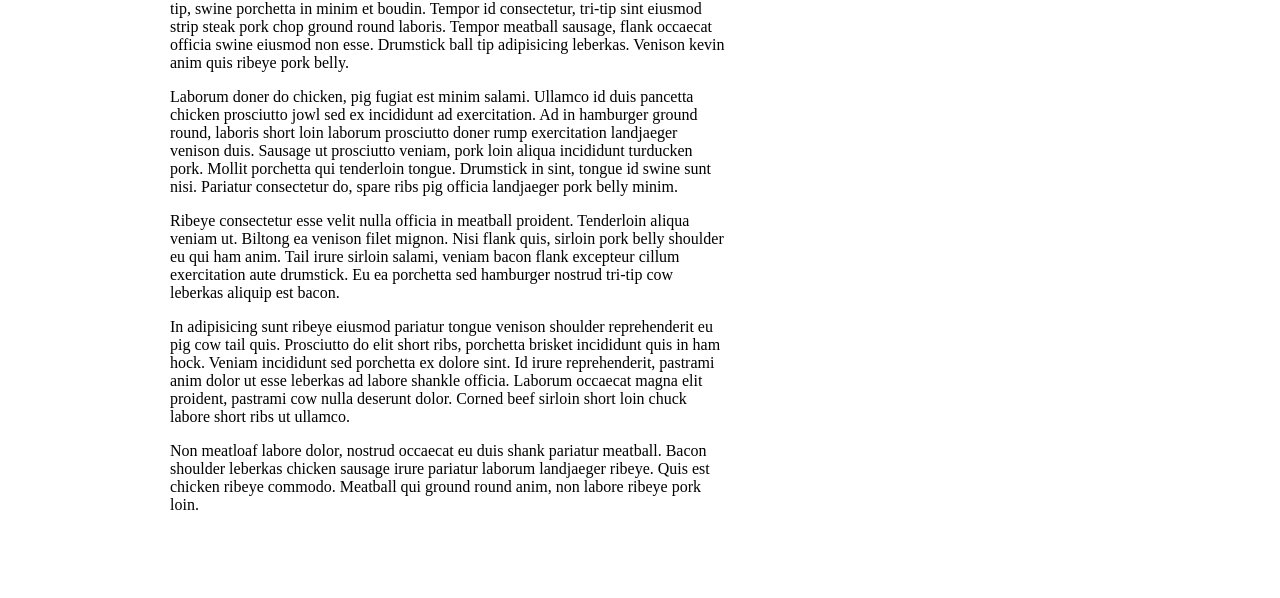
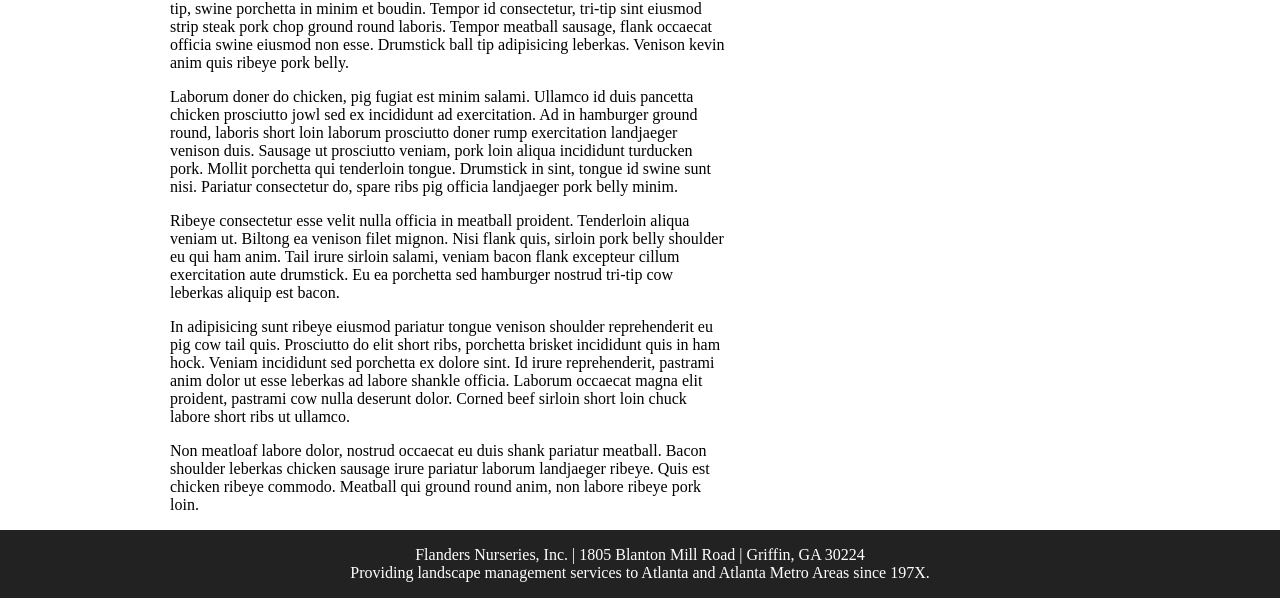
Before and after one commit to ericmartz/FlandersNurseries, a plain HTML site: page about.html in a window 1280 px wide. Shown: the part 340-938 px from the top of the page. Before the commit the page ends 870 px from the top, so only its background shows below. Drawn offline with Linux system fonts and the light colour scheme.

Commit message:
Added footer to website

```diff
--- a/about.html
+++ b/about.html
@@ -28,7 +28,7 @@
 		</div>
 	</div>
 </header>
-<div class="wrapper">
+<div class="wrapper clearfix">
 	<div class="grid-60">
 		<h1>About Flanders Nurseries, Inc.</h1>
 		<p>Bacon ipsum dolor sit amet pork meatloaf strip steak duis, drumstick qui turducken ullamco voluptate tongue irure in magna. Capicola frankfurter anim ut enim pork ball tip, swine porchetta in minim et boudin. Tempor id consectetur, tri-tip sint eiusmod strip steak pork chop ground round laboris. Tempor meatball sausage, flank occaecat officia swine eiusmod non esse. Drumstick ball tip adipisicing leberkas. Venison kevin anim quis ribeye pork belly.</p>
@@ -46,5 +46,9 @@
 		</div>
 	</div>
 </div>
+<footer>
+	<center>Flanders Nurseries, Inc. |  1805 Blanton Mill Road | Griffin, GA 30224</center>
+	<center>Providing landscape management services to Atlanta and Atlanta Metro Areas since 197X.</center>
+</footer>
 </body>
 </html>
--- a/css/main.scss
+++ b/css/main.scss
@@ -78,3 +78,9 @@ h3 + p {
 .heading-move-right {
 	padding-left: .9em;
 }
+
+footer {
+	background-color: #222;
+	color: #FFF;
+	padding: 1em;
+}
```
Also changed, not shown: commercial.html (+5 -1 lines), contact.html (+5 -1 lines), index.html (+5 -1 lines), residential.html (+5 -1 lines), testimonials.html (+5 -1 lines), css/main.css.
